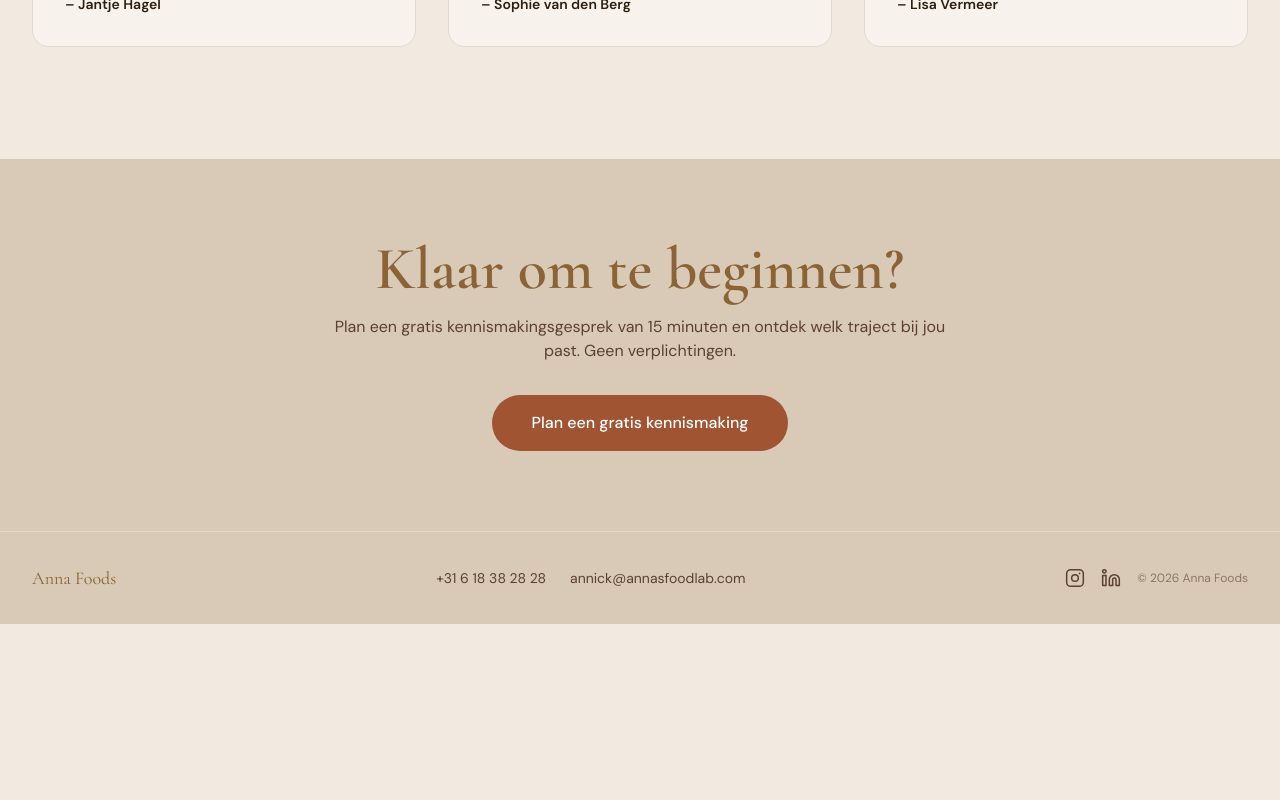
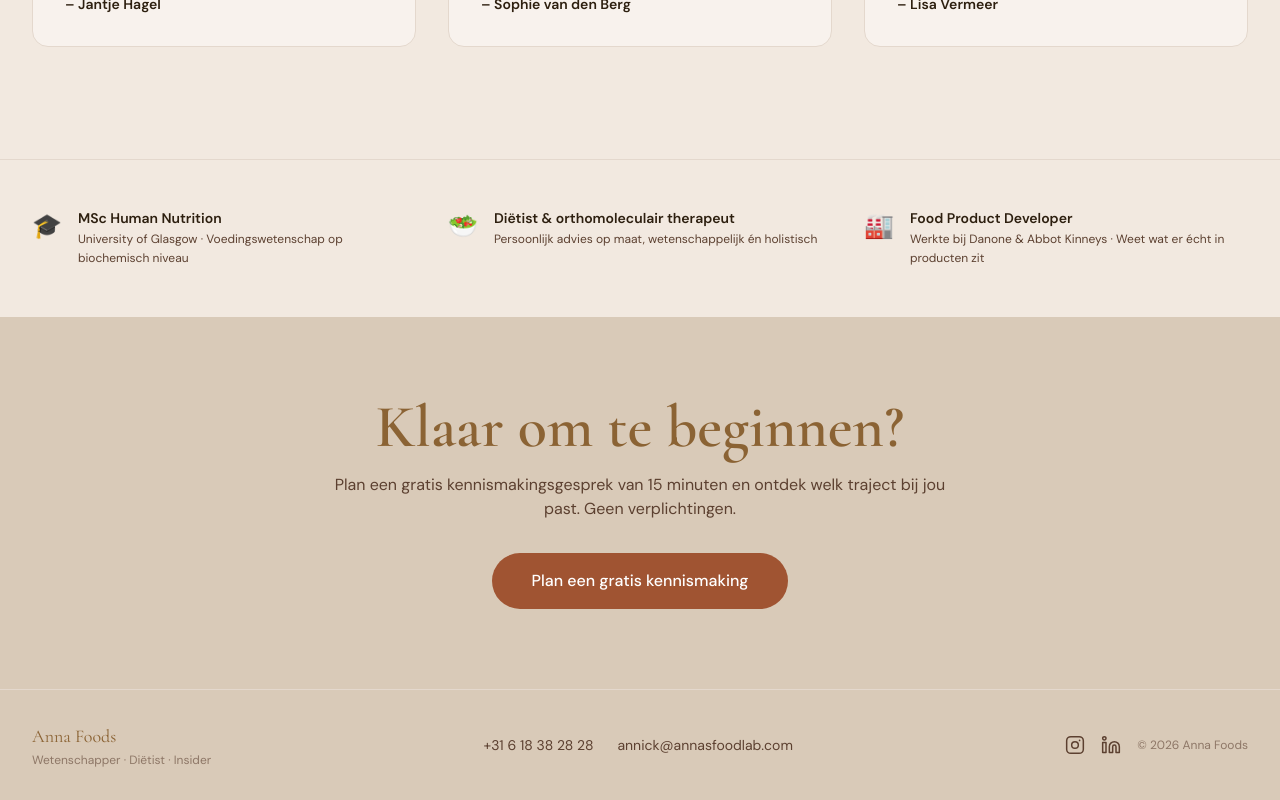
Before and after one commit to annafoods/annafoods, a Next.js app: page / in a window 1280 px wide. Shown: the part 3179-3979 px from the top of the page. Before the commit the page ends 3803 px from the top, so only its background shows below. Built offline with nearby package versions, Linux system fonts and the light colour scheme.

Commit message:
Credentials strip en tagline toegevoegd aan footer

```diff
--- a/components/Footer.tsx
+++ b/components/Footer.tsx
@@ -1,8 +1,43 @@
 import Link from 'next/link'
+
+const credentials = [
+  {
+    icon: '🎓',
+    title: 'MSc Human Nutrition',
+    sub: 'University of Glasgow · Voedingswetenschap op biochemisch niveau',
+  },
+  {
+    icon: '🥗',
+    title: 'Diëtist & orthomoleculair therapeut',
+    sub: 'Persoonlijk advies op maat, wetenschappelijk én holistisch',
+  },
+  {
+    icon: '🏭',
+    title: 'Food Product Developer',
+    sub: 'Werkte bij Danone & Abbot Kinneys · Weet wat er écht in producten zit',
+  },
+]
 
 export default function Footer() {
   return (
     <footer className="bg-beige-deeper">
+      {/* ── Credentials strip ── */}
+      <div className="border-t border-beige-dark bg-beige">
+        <div className="max-w-7xl mx-auto px-4 sm:px-6 lg:px-8 py-12">
+          <div className="grid grid-cols-1 sm:grid-cols-3 gap-8">
+            {credentials.map((c) => (
+              <div key={c.title} className="flex items-start gap-4">
+                <span className="text-2xl mt-0.5">{c.icon}</span>
+                <div>
+                  <p className="font-body font-semibold text-text-dark text-sm">{c.title}</p>
+                  <p className="font-body text-text-medium text-xs leading-relaxed mt-0.5">{c.sub}</p>
+                </div>
+              </div>
+            ))}
+          </div>
+        </div>
+      </div>
+
       {/* ── Booking CTA ── */}
       <div className="max-w-2xl mx-auto px-4 py-20 text-center">
         <h2 className="font-heading text-5xl sm:text-6xl text-brown-gold font-semibold mb-4">
@@ -19,9 +54,14 @@ export default function Footer() {
       {/* ── Bottom bar ── */}
       <div className="border-t border-beige-dark">
         <div className="max-w-7xl mx-auto px-4 sm:px-6 lg:px-8 py-8 flex flex-col sm:flex-row justify-between items-center gap-4">
-          <Link href="/" className="font-heading text-lg text-brown-gold">
-            Anna Foods
-          </Link>
+          <div>
+            <Link href="/" className="font-heading text-lg text-brown-gold block">
+              Anna Foods
+            </Link>
+            <p className="font-body text-xs text-text-medium/60 mt-0.5">
+              Wetenschapper · Diëtist · Insider
+            </p>
+          </div>
 
           <div className="flex items-center gap-6 font-body text-sm text-text-medium">
             <a href="tel:+31618382828" className="hover:text-blue-accent transition-colors">
```
